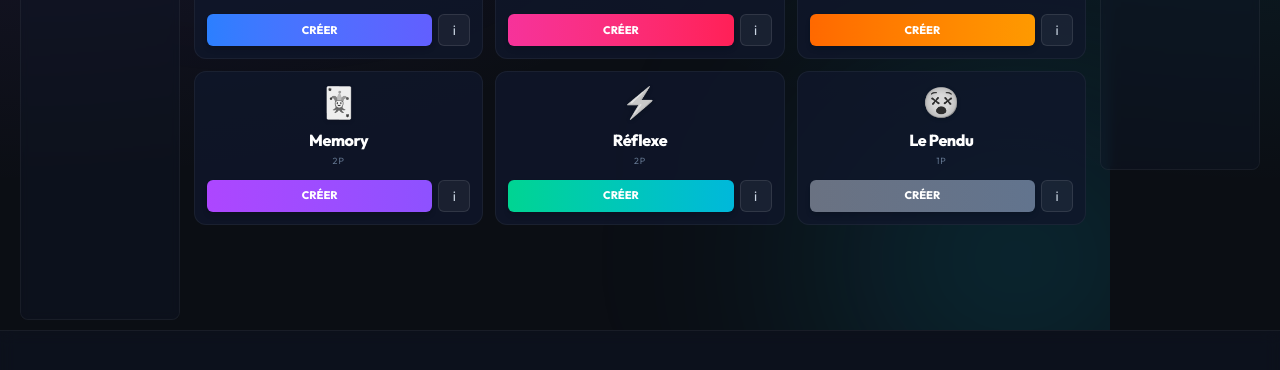
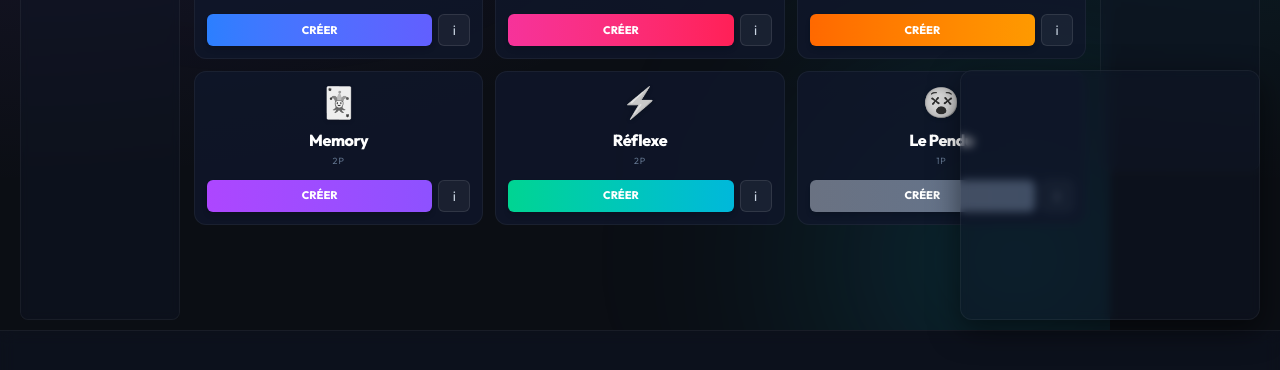
Before and after one commit to oualidDevloper/mini-multijoueur, a React (Vite) app in the folder client/: page / in a window 1280 px wide. Shown: the part 380-750 px from the top of the page. Built offline with nearby package versions, Linux system fonts and the light colour scheme; no server answers.

Commit message:
add new 300x250 bottom-right banner and fix CSS layout

```diff
--- a/client/index.html
+++ b/client/index.html
@@ -34,6 +34,13 @@
       srcdoc="<style>body{margin:0;display:flex;justify-content:center;align-items:center;height:300px;overflow:hidden;}</style><body><script type='text/javascript'>atOptions={'key':'ceb16b9687daf63b6958d72756db383b','format':'iframe','height':300,'width':160,'params':{}};</script><script type='text/javascript' src='https://www.highperformanceformat.com/ceb16b9687daf63b6958d72756db383b/invoke.js'></script></body>"
       width="160" height="300" frameborder="0" scrolling="no" style="border:none;"></iframe>
   </div>
+
+  <!-- Bottom Banner (300x250) -->
+  <div class="bottom-ad-secondary" style="z-index: 9999;">
+    <iframe
+      srcdoc="<style>body{margin:0;display:flex;justify-content:center;align-items:center;height:250px;overflow:hidden;}</style><body><script type='text/javascript'>atOptions={'key':'905cb1da2e22ef9ee82ec5fd1900769','format':'iframe','height':250,'width':300,'params':{}};</script><script type='text/javascript' src='https://www.highperformanceformat.com/905cb1da2e22ef9ee82ec5fd1900769/invoke.js'></script></body>"
+      width="300" height="250" frameborder="0" scrolling="no" style="border:none;"></iframe>
+  </div>
 </body>
 
 </html>
--- a/client/src/index.css
+++ b/client/src/index.css
@@ -60,6 +60,23 @@
   height: 300px;
 }
 
+.bottom-ad-secondary {
+  position: fixed;
+  bottom: 100px;
+  /* Position it above the bottom banner */
+  right: 20px;
+  width: 300px;
+  height: 250px;
+  z-index: 1000;
+  display: none;
+  background: rgba(15, 23, 42, 0.4);
+  backdrop-filter: blur(4px);
+  border: 1px solid rgba(255, 255, 255, 0.05);
+  border-radius: 12px;
+  overflow: hidden;
+  box-shadow: 0 10px 30px rgba(0, 0, 0, 0.5);
+}
+
 /* Show ads and adjust root layout on large screens */
 @media (min-width: 900px) {
 
@@ -74,6 +91,14 @@
     margin-left: 170px;
     margin-right: 170px;
     width: calc(100% - 340px);
+  }
+}
+
+@media (min-width: 1200px) {
+  .bottom-ad-secondary {
+    display: flex;
+    align-items: center;
+    justify-content: center;
   }
 }
 
```
